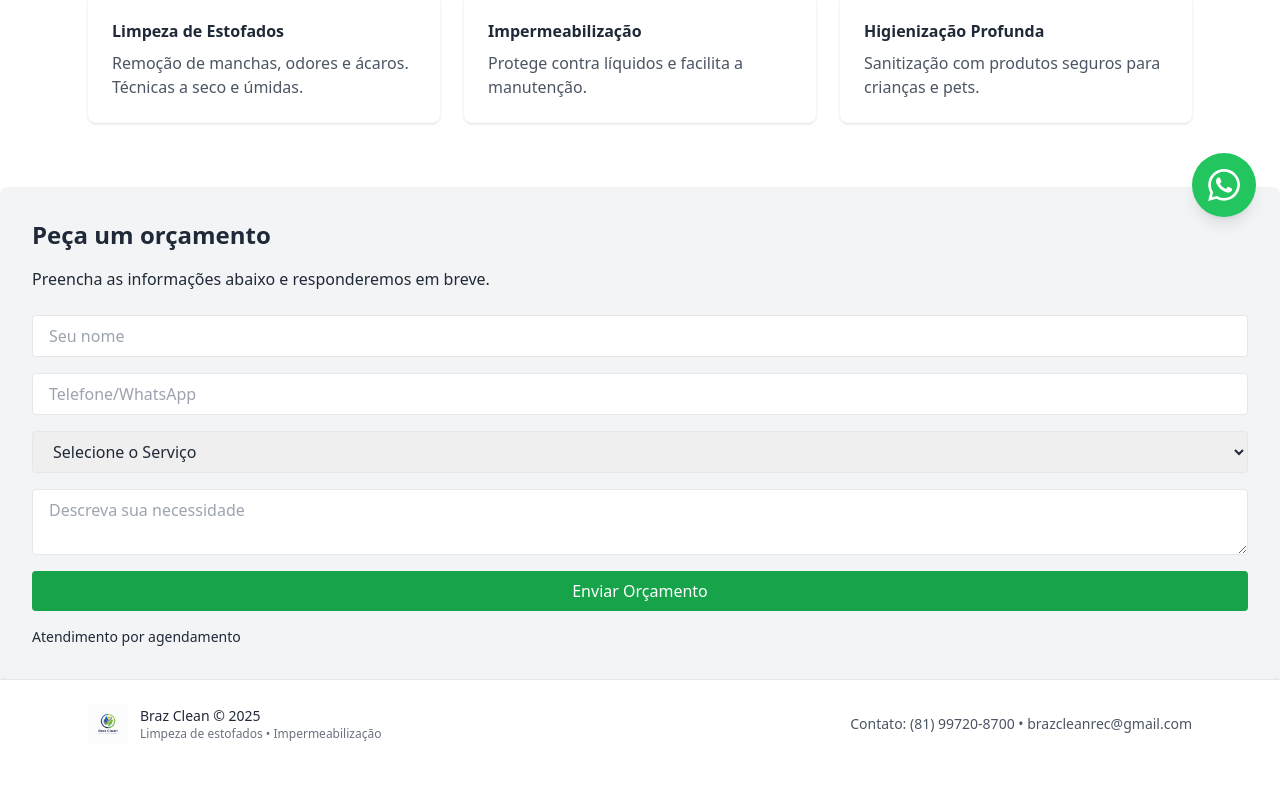
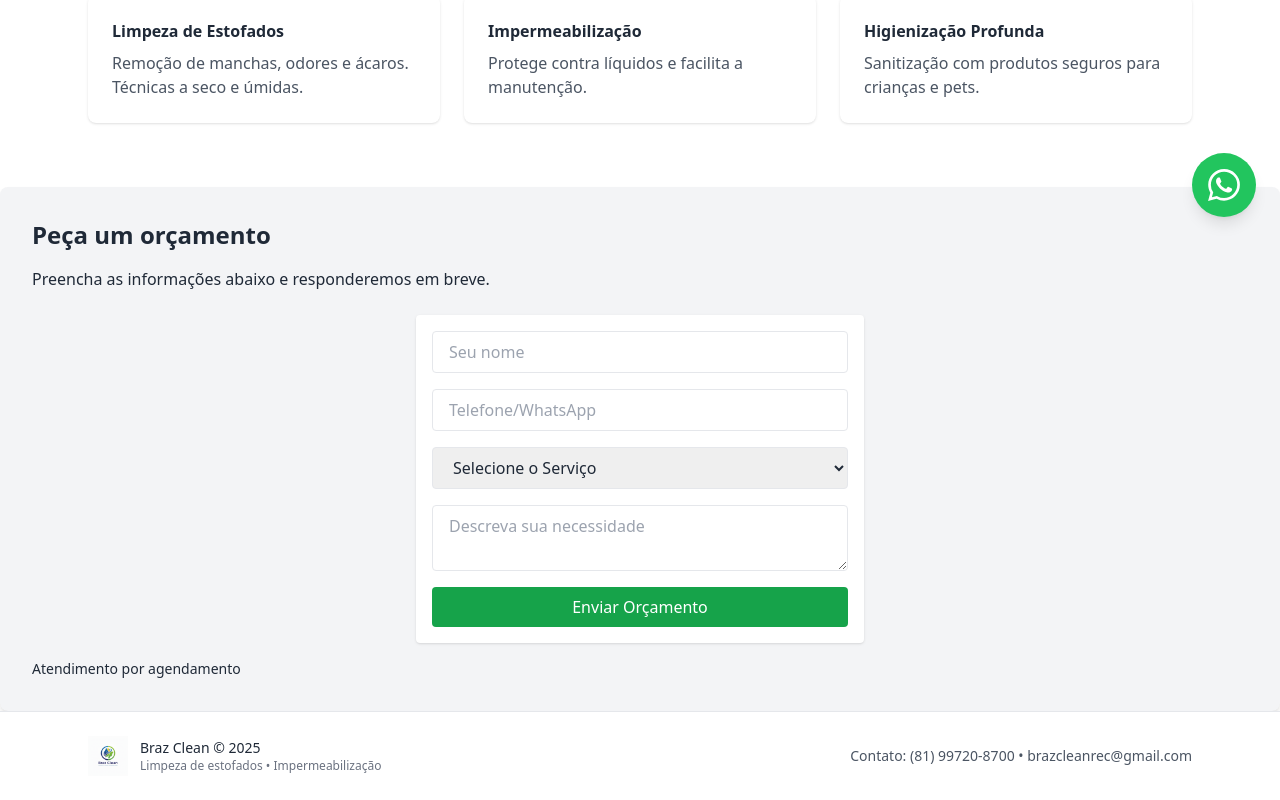
Before and after one commit to FelipeDevRec/BrazClean, a React (Vite) app: page / in a window 1280 px wide. Shown: the part 559-1359 px from the top of the page. Before the commit the page ends 1327 px from the top, so only its background shows below. Built offline with nearby package versions, Linux system fonts and the light colour scheme.

Commit message:
Add Tailwind classes to Contact form for better styling

```diff
--- a/src/components/Contact.jsx
+++ b/src/components/Contact.jsx
@@ -6,6 +6,7 @@ export default function Contact() {
 
   const sendEmail = (e) => {
     e.preventDefault();
+
     emailjs.sendForm(
       import.meta.env.VITE_SERVICE_ID,     // Service ID
       import.meta.env.VITE_TEMPLATE_ID,    // Template ID
@@ -23,7 +24,7 @@ export default function Contact() {
     <section id='contact' className="p-8 bg-gray-100 rounded-lg shadow-md">
       <h3 className="text-2xl font-bold mb-4">Peça um orçamento</h3>
       <p className="mb-6">Preencha as informações abaixo e responderemos em breve.</p>
-      <form ref={form} onSubmit={sendEmail} className="grid gap-4">
+      <form ref={form} onSubmit={sendEmail} className="max-w-md w-full mx-auto p-4 bg-white rounded shadow grid gap-4">
         <input
           type="text"
           name="nome"
```
